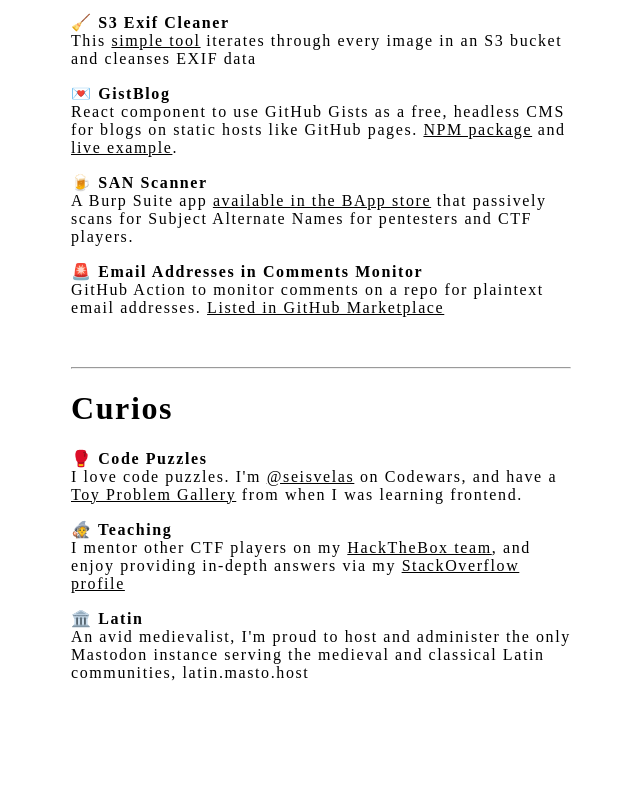
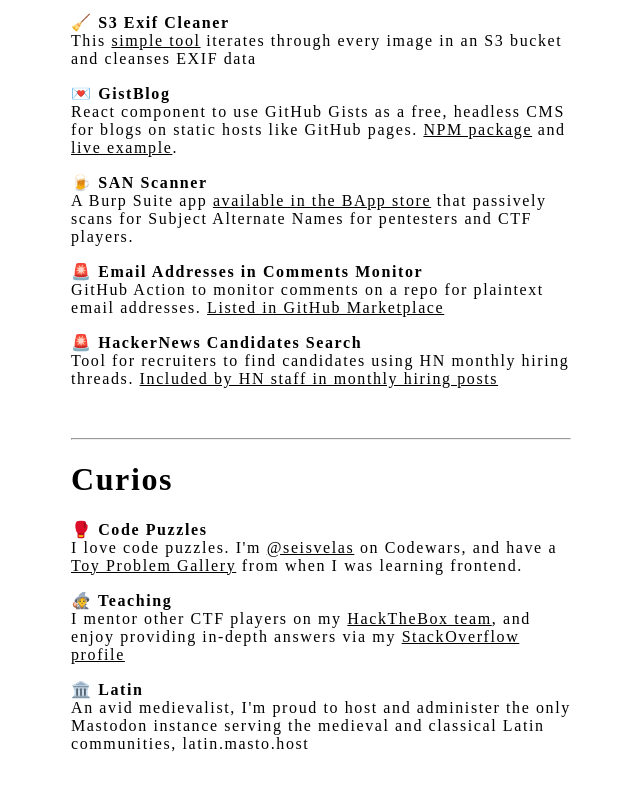
Before and after one commit to seisvelas/portfolio, a plain HTML site: page index.html in a window 1280 px wide. Shown: the part 1176-1965 px from the top of the page, without its empty margins (319-959 px from the left). Before the commit the page ends 1928 px from the top, so only its background shows below. Drawn offline with nearby package versions, Linux system fonts and the light colour scheme.

Commit message:
add hn cands search

```diff
--- a/index.html
+++ b/index.html
@@ -79,7 +79,7 @@ a {
     hosts like GitHub pages. <a href="https://www.npmjs.com/package/@xandrev/gistblog">NPM package</a> and <a href="https://seisvelas.github.io/">live example</a>.</p>
     <p><b>🍺 SAN Scanner</b><br>A Burp Suite app <a href="https://portswigger.net/bappstore/25cf44e09aaf4acc9b5f49373c90199a">available in the BApp store</a> that passively scans for Subject Alternate Names for pentesters and CTF players.</p>
     <p><b>🚨 Email Addresses in Comments Monitor</b><br>GitHub Action to monitor comments on a repo for plaintext email addresses. <a href="https://github.com/marketplace/actions/email-addresses-in-comments-monitor">Listed in GitHub Marketplace</a></p>
-
+    <p><b>🚨 HackerNews Candidates Search</b><br>Tool for recruiters to find candidates using HN monthly hiring threads. <a href="https://news.ycombinator.com/item?id=27355390">Included by HN staff in monthly hiring posts</a></p>
 <div style="margin-top:50px">
     <hr>
   </div>
```
